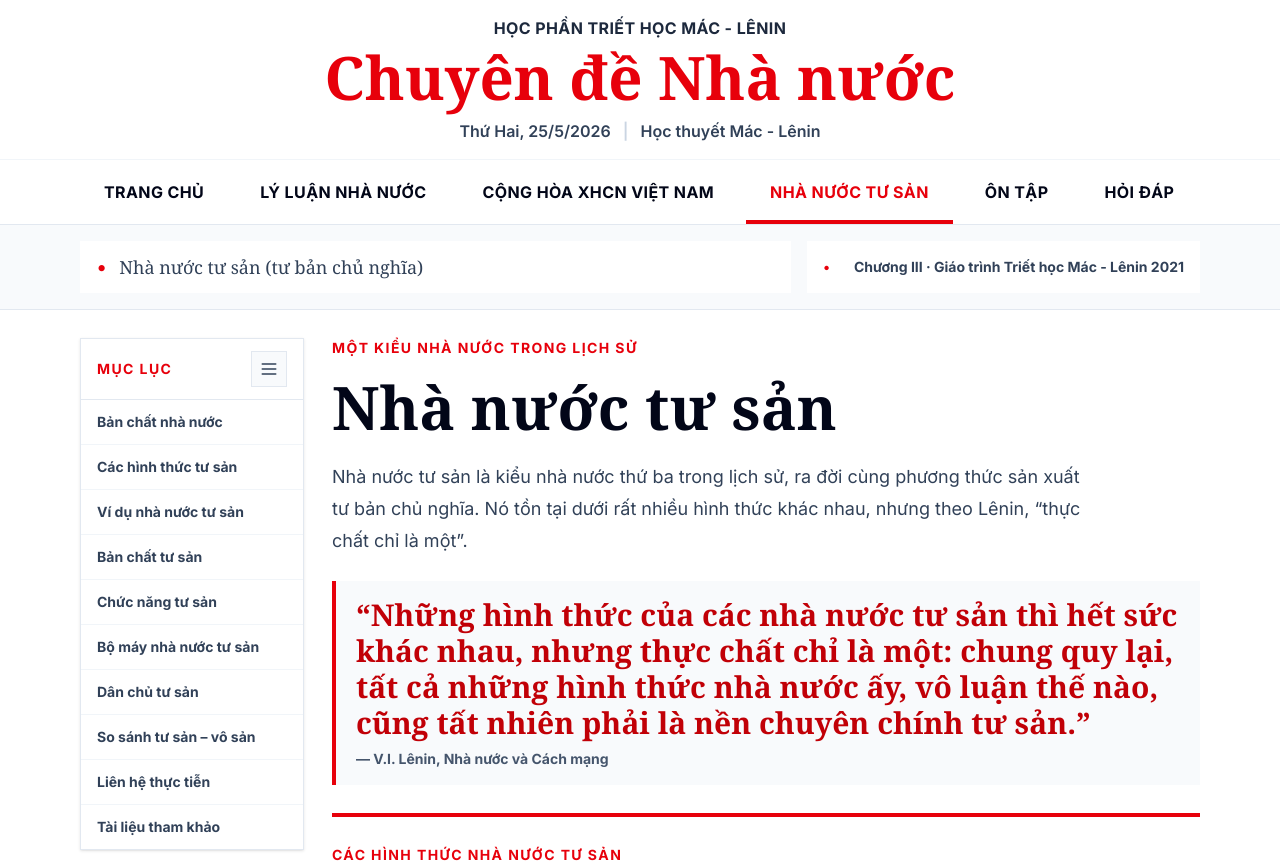
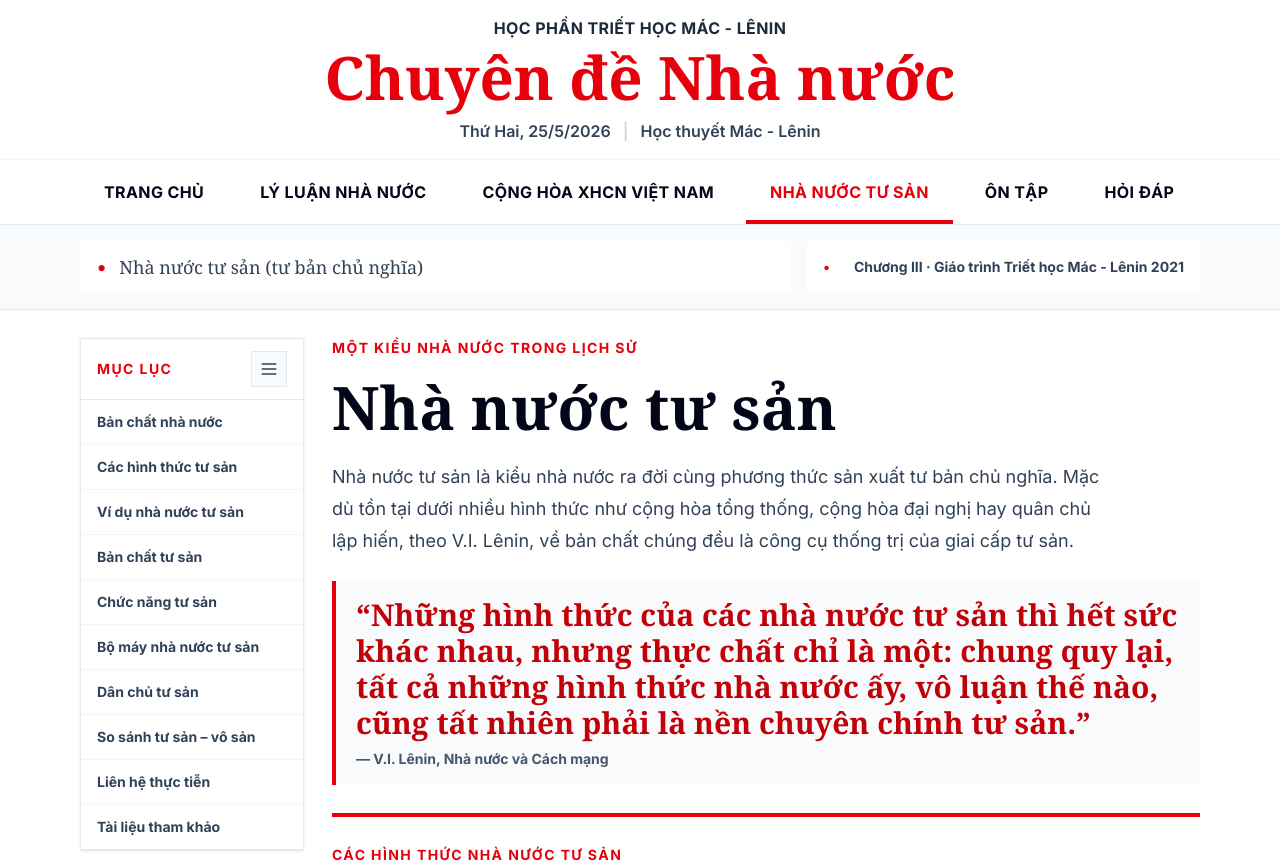
Before and after one commit to phanhoangs26/MLN122, a React (Vite) app: page /tu-ban in a window 1280 px wide. Shown: the top 863 px of the page. Built offline with nearby package versions, Linux system fonts and the light colour scheme.

Commit message:
content: expand capitalist state intro paragraph

```diff
--- a/src/app/pages/CapitalistState.tsx
+++ b/src/app/pages/CapitalistState.tsx
@@ -183,7 +183,7 @@ export default function CapitalistState() {
               Nhà nước tư sản
             </h1>
             <p className="mt-4 max-w-3xl text-lg leading-8 text-slate-700">
-              Nhà nước tư sản là kiểu nhà nước thứ ba trong lịch sử, ra đời cùng phương thức sản xuất tư bản chủ nghĩa. Nó tồn tại dưới rất nhiều hình thức khác nhau, nhưng theo Lênin, &ldquo;thực chất chỉ là một&rdquo;.
+              Nhà nước tư sản là kiểu nhà nước ra đời cùng phương thức sản xuất tư bản chủ nghĩa. Mặc dù tồn tại dưới nhiều hình thức như cộng hòa tổng thống, cộng hòa đại nghị hay quân chủ lập hiến, theo V.I. Lênin, về bản chất chúng đều là công cụ thống trị của giai cấp tư sản.
             </p>
 
             <figure className="mt-6 border-l-4 border-red-600 bg-slate-50 px-5 py-4">
```
